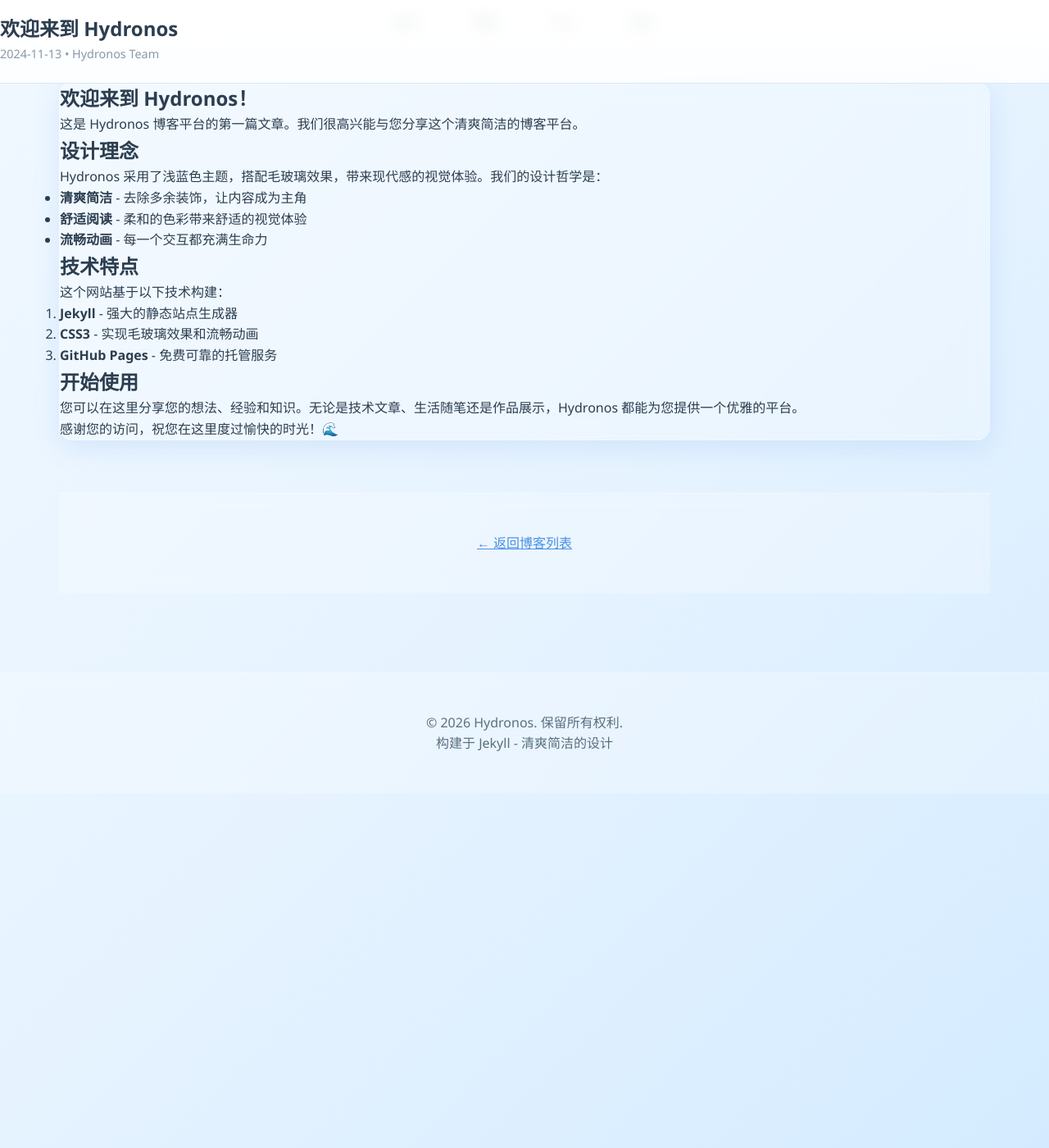
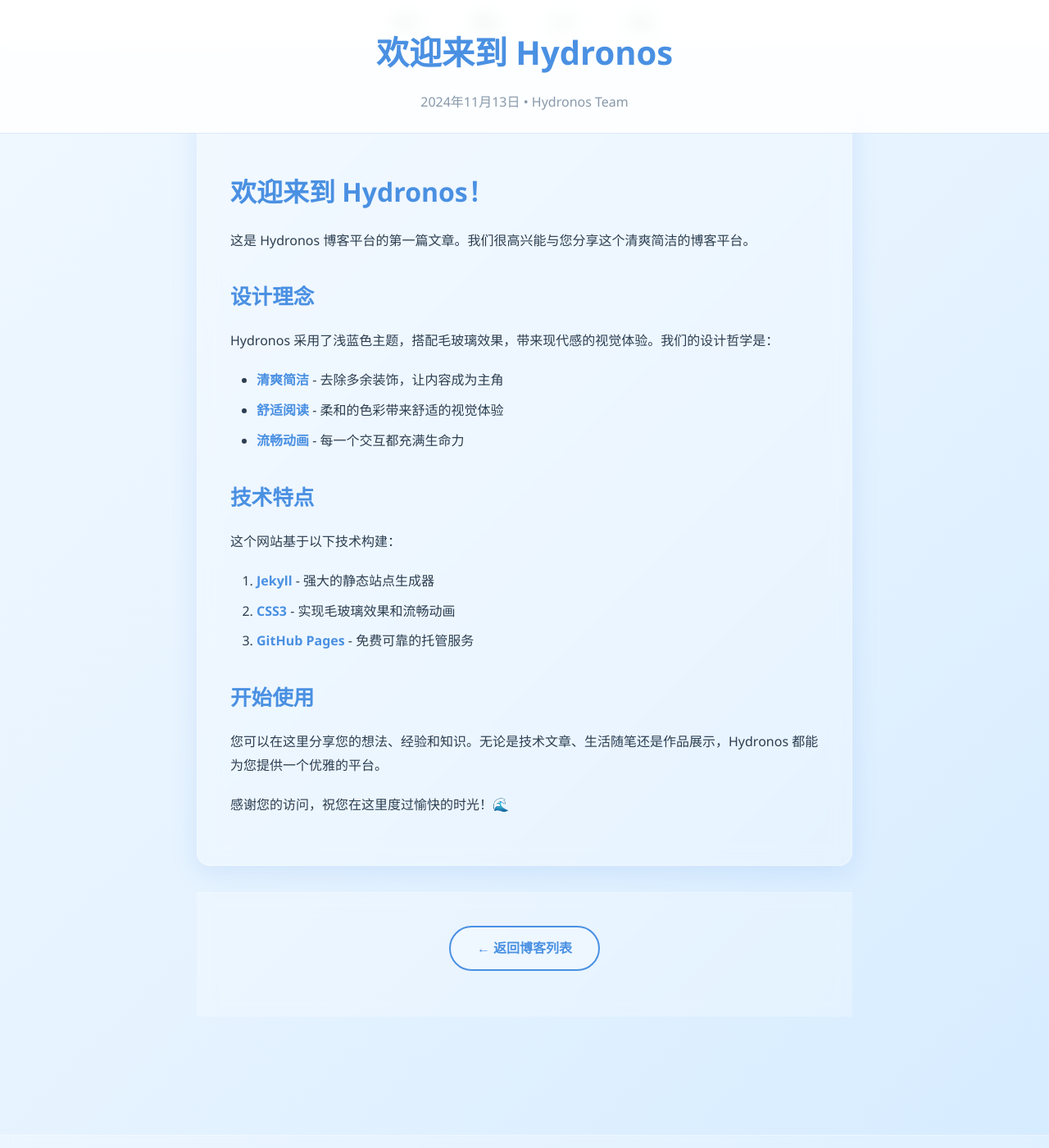
Before and after one commit to hopeosnow/hopeosnow.github.io, a Jekyll site: the page built from _posts/2024-11-13-welcome-to-hydronos.md, in a window 1280 px wide and 1400 px high. Shown: the whole window at 82% size. Built offline with Jekyll 4.4.1, drawn with Linux system fonts in a browser that asks for light colours.

Commit message:
更新网站内容

```diff
--- a/_layouts/post.html
+++ b/_layouts/post.html
@@ -7,7 +7,7 @@ layout: default
     <h1 class="post-title">{{ page.title }}</h1>
     <p class="post-meta">
       <time datetime="{{ page.date | date_to_xmlschema }}">
-        {{ page.date | date: "%Y-%m-%d" }}
+        {{ page.date | date: "%Y年%m月%d日" }}
       </time>
       {% if page.author %} • {{ page.author }}{% endif %}
     </p>
@@ -18,6 +18,6 @@ layout: default
   </div>
 
   <footer class="post-footer">
-    <a href="{{ '/blog/' | relative_url }}" class="back-link">← 返回博客列表</a>
+    <a href="{{ '/blog/' | relative_url }}" class="back-link btn btn-secondary">← 返回博客列表</a>
   </footer>
 </article>
--- a/assets/css/style.css
+++ b/assets/css/style.css
@@ -355,3 +355,83 @@ input:focus, textarea:focus {
   border-color: var(--primary-color);
   box-shadow: 0 0 10px rgba(74, 144, 226, 0.2);
 }
+
+/* 文章页面样式 */
+.post {
+  max-width: 800px;
+  margin: 0 auto;
+  padding-top: 2rem;
+  padding-bottom: 3rem;
+}
+
+.post-header {
+  text-align: center;
+  margin-bottom: 2rem;
+  padding-top: 2rem;
+}
+
+.post-title {
+  font-size: 2.5rem;
+  color: var(--primary-color);
+  margin-bottom: 1rem;
+}
+
+.post-header .post-meta {
+  color: #8899aa;
+  font-size: 1rem;
+}
+
+.post-content {
+  padding: 2.5rem;
+  line-height: 1.8;
+}
+
+.post-content h1,
+.post-content h2,
+.post-content h3 {
+  color: var(--primary-color);
+  margin-top: 2rem;
+  margin-bottom: 1rem;
+}
+
+.post-content h1 {
+  font-size: 2rem;
+}
+
+.post-content h2 {
+  font-size: 1.6rem;
+}
+
+.post-content h3 {
+  font-size: 1.3rem;
+}
+
+.post-content p {
+  margin-bottom: 1.2rem;
+  color: var(--text-color);
+}
+
+.post-content ul,
+.post-content ol {
+  margin-bottom: 1.2rem;
+  padding-left: 2rem;
+}
+
+.post-content li {
+  margin-bottom: 0.5rem;
+}
+
+.post-content strong {
+  color: var(--primary-color);
+}
+
+.post-footer {
+  text-align: center;
+  margin-top: 2rem;
+  padding-top: 2rem;
+}
+
+.back-link {
+  display: inline-block;
+  text-decoration: none;
+}
```
